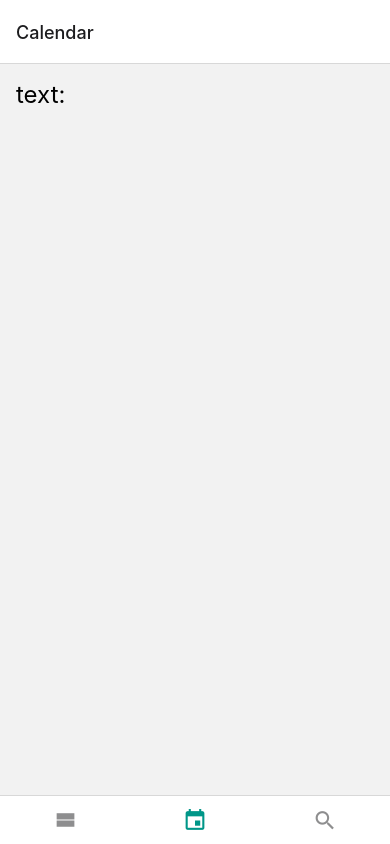
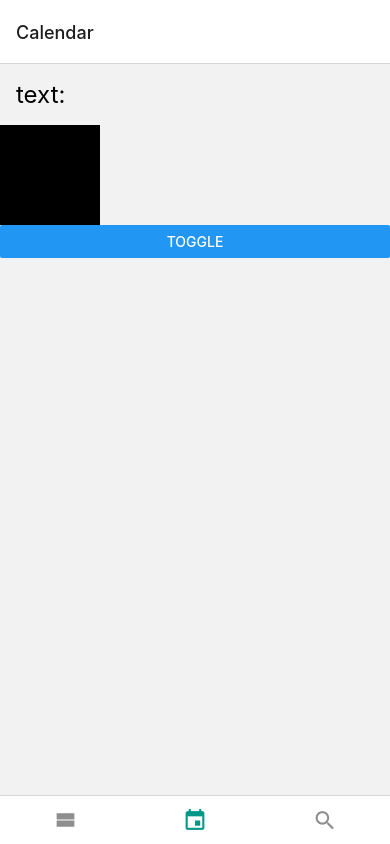
Before and after one commit to jw1036/exam_reactnative, a React Native app: screen /Calendar in a window 390 px wide. Built offline with nearby package versions, Linux system fonts and the light colour scheme.

Commit message:
6.5.1 애니메이션 연습하기

```diff
--- a/screens/CalendarScreen.js
+++ b/screens/CalendarScreen.js
@@ -1,6 +1,48 @@
-import React, {useContext} from 'react';
-import {StyleSheet, View, Text} from 'react-native';
+import React, {useContext, useEffect, useRef, useState} from 'react';
+import {StyleSheet, View, Text, Animated, Button} from 'react-native';
 import LogContext from '../contexts/LogContext';
+
+function SlideLeftAndRight() {
+  const animation = useRef(new Animated.Value(0)).current;
+  const [enabled, setEnabled] = useState(false);
+
+  useEffect(() => {
+    Animated.timing(animation, {
+      toValue: enabled ? 1 : 0,
+      useNativeDriver: true,
+    }).start();
+  }, [enabled, animation]);
+
+  return (
+    <View>
+      <Animated.View
+        style={[
+          styles.rectangle,
+          {
+            transform: [
+              {
+                translateX: animation.interpolate({
+                  inputRange: [0, 1],
+                  outputRange: [0, 150],
+                }),
+              },
+            ],
+            opacity: animation.interpolate({
+              inputRange: [0, 1],
+              outputRange: [1, 0],
+            }),
+          },
+        ]}
+      />
+      <Button
+        title="Toggle"
+        onPress={() => {
+          setEnabled(!enabled);
+        }}
+      />
+    </View>
+  );
+}
 
 function CalendarScreen() {
   const {text} = useContext(LogContext);
@@ -8,6 +50,7 @@ function CalendarScreen() {
   return (
     <View style={styles.block}>
       <Text style={styles.text}>text: {text}</Text>
+      <SlideLeftAndRight />
     </View>
   );
 }
@@ -18,6 +61,11 @@ const styles = StyleSheet.create({
     padding: 16,
     fontSize: 24,
   },
+  rectangle: {
+    width: 100,
+    height: 100,
+    backgroundColor: 'black',
+  },
 });
 
 export default CalendarScreen;
```
